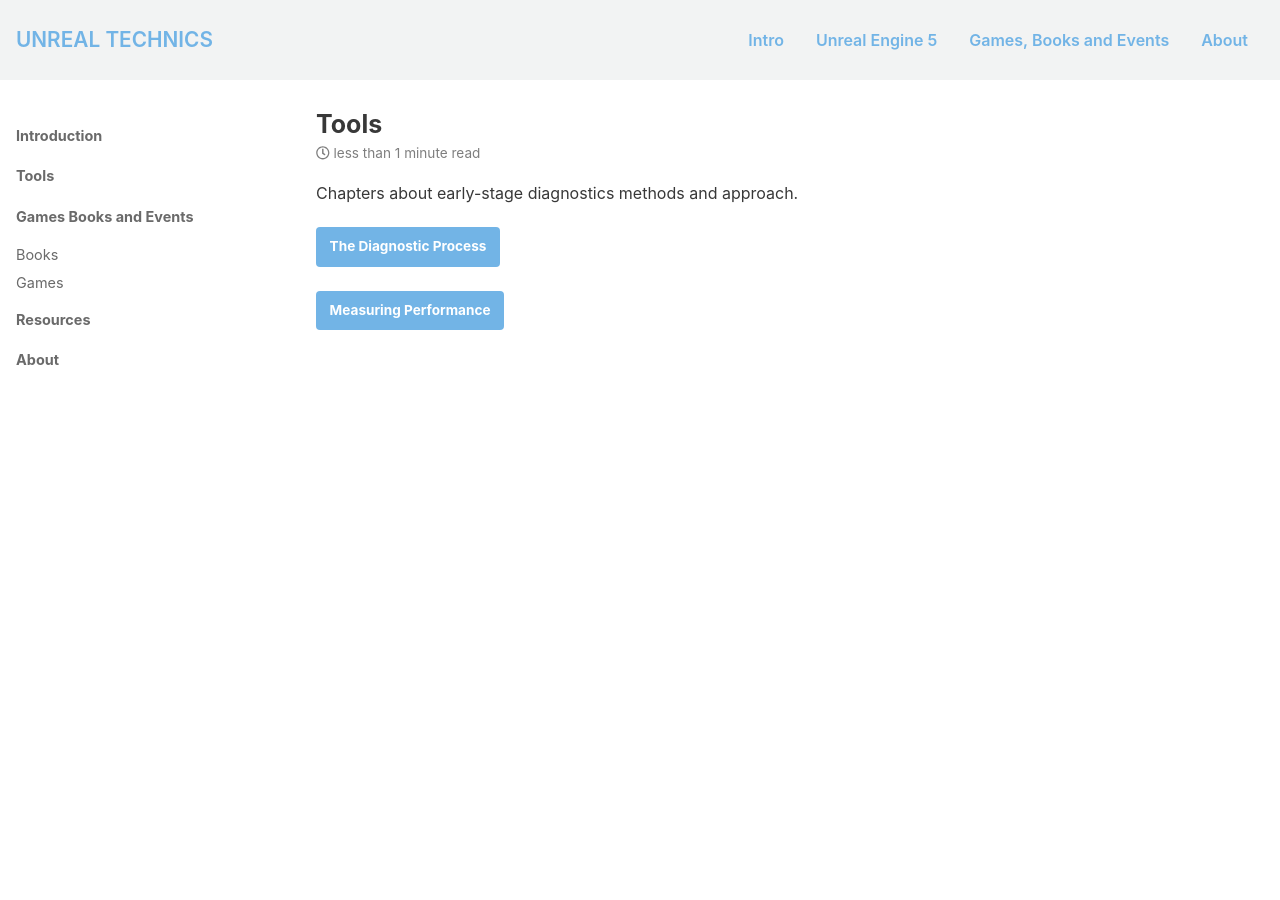
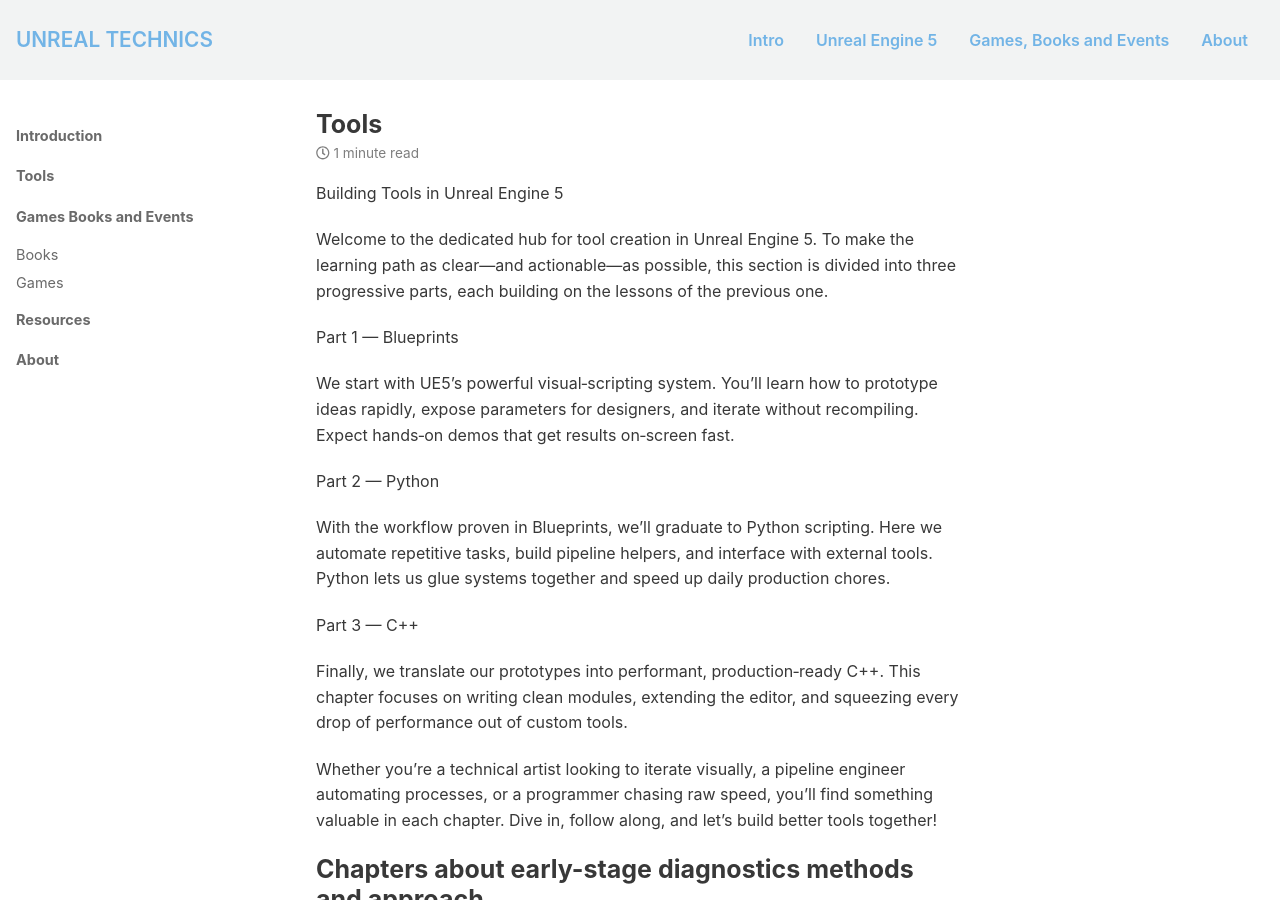
Before and after one commit to AdamKomarowski/unrealtechart, a Jekyll site: the page built from book/Tools/Tools.md, in a window 1280 px wide and 900 px high. Built offline with Jekyll 4.4.1, drawn with Linux system fonts in a browser that asks for light colours; nearby versions of some CDN libraries.

Commit message:
Update Tools.md

```diff
--- a/book/Tools/Tools.md
+++ b/book/Tools/Tools.md
@@ -4,8 +4,28 @@ excerpt: ""
 permalink: "/book/tools/"
 ---
 
-Chapters about early-stage diagnostics methods and approach.
+Building Tools in Unreal Engine 5
 
-[The Diagnostic Process]({{ site.baseurl }}{% link book/process/diagnosis.md %}){: .btn .btn--next}
+Welcome to the dedicated hub for tool creation in Unreal Engine 5. To make the learning path as clear—and actionable—as possible, this section is divided into three progressive parts, each building on the lessons of the previous one.
 
-[Measuring Performance]({{ site.baseurl }}{% link book/process/measuring-performance.md %}){: .btn .btn--next}
+Part 1 — Blueprints
+
+We start with UE5’s powerful visual‑scripting system. You’ll learn how to prototype ideas rapidly, expose parameters for designers, and iterate without recompiling. Expect hands‑on demos that get results on‑screen fast.
+
+Part 2 — Python
+
+With the workflow proven in Blueprints, we’ll graduate to Python scripting. Here we automate repetitive tasks, build pipeline helpers, and interface with external tools. Python lets us glue systems together and speed up daily production chores.
+
+Part 3 — C++
+
+Finally, we translate our prototypes into performant, production‑ready C++. This chapter focuses on writing clean modules, extending the editor, and squeezing every drop of performance out of custom tools.
+
+Whether you’re a technical artist looking to iterate visually, a pipeline engineer automating processes, or a programmer chasing raw speed, you’ll find something valuable in each chapter. Dive in, follow along, and let’s build better tools together!
+
+
+
+# Chapters about early-stage diagnostics methods and approach.
+
+# [The Diagnostic Process]({{ site.baseurl }}{% link book/process/diagnosis.md %}){: .btn .btn--next}
+
+# [Measuring Performance]({{ site.baseurl }}{% link book/process/measuring-performance.md %}){: .btn .btn--next}
```
